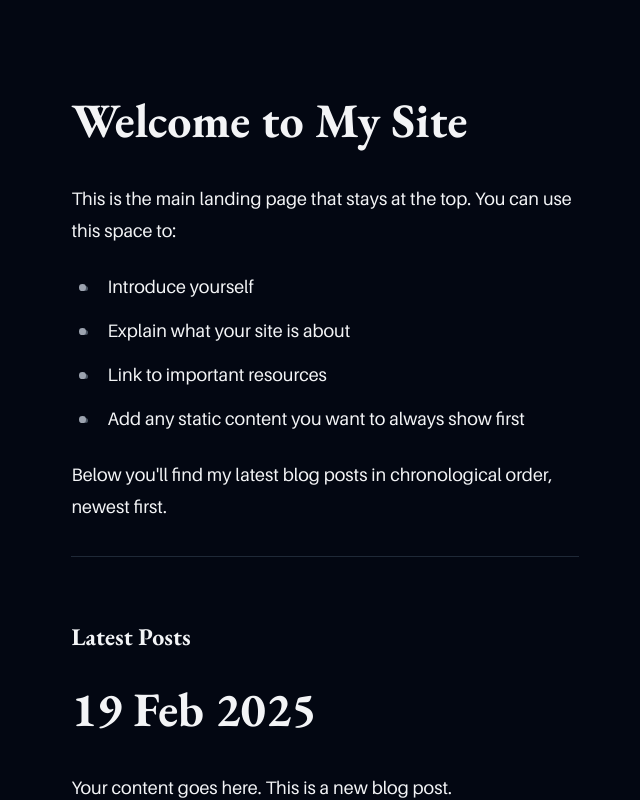
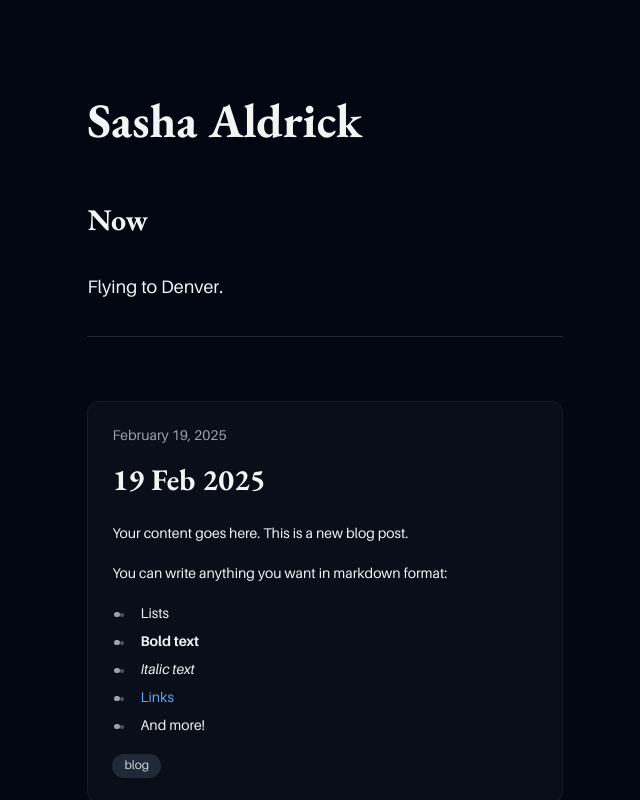
Before and after one commit to sashaaldrick/website, a SvelteKit app: page / in a window 1280 px wide. Shown: the top 800 px of the page, without its empty margins (315-955 px from the left). Built offline with nearby package versions, Linux system fonts and the light colour scheme.

Commit message:
added card functionality

```diff
--- a/src/content/index.md
+++ b/src/content/index.md
@@ -1,9 +1,5 @@
-# Welcome to My Site
+# Sasha Aldrick
 
-This is the main landing page that stays at the top. You can use this space to:
-- Introduce yourself
-- Explain what your site is about
-- Link to important resources
-- Add any static content you want to always show first
+## Now
 
-Below you'll find my latest blog posts in chronological order, newest first.
+Flying to Denver.
--- /dev/null
+++ b/src/lib/components/Post.svelte
@@ -0,0 +1,45 @@
+<!-- ThoughtCard.svelte -->
+<script lang="ts">
+	import { marked } from 'marked';
+	import type { TextThought } from '$lib/types/thought';
+
+	export let thought: TextThought;
+
+	$: html = marked.parse(thought.content) as string;
+</script>
+
+<article
+	class="group relative mx-auto w-full max-w-lg overflow-hidden rounded-xl backdrop-blur-sm transition-all duration-300 hover:scale-[1.02] hover:shadow-xl"
+	style="background: rgba(255, 255, 255, 0.03); border: 1px solid rgba(255, 255, 255, 0.05);"
+>
+	<div class="p-4 sm:p-6">
+		<div class="mb-4 text-sm text-gray-400">
+			{thought.timestamp.toLocaleDateString('en-US', {
+				year: 'numeric',
+				month: 'long',
+				day: 'numeric'
+			})}
+		</div>
+		<div class="prose prose-sm prose-invert max-w-none">
+			{@html html}
+		</div>
+		{#if thought.tags?.length}
+			<div class="mt-4 flex flex-wrap gap-2">
+				{#each thought.tags as tag}
+					<span class="rounded-full bg-gray-800 px-3 py-1 text-xs text-gray-300">
+						{tag}
+					</span>
+				{/each}
+			</div>
+		{/if}
+	</div>
+	<div
+		class="absolute inset-0 -z-10 bg-gradient-to-br from-purple-500/5 to-blue-500/5 opacity-0 transition-opacity duration-300 group-hover:opacity-100"
+	/>
+</article>
+
+<style lang="postcss">
+	:global(.prose pre) {
+		@apply bg-gray-900/50 backdrop-blur-sm;
+	}
+</style>
--- a/src/lib/components/ThoughtCard.svelte
+++ /dev/null
@@ -1,76 +0,0 @@
-<!-- ThoughtCard.svelte -->
-<script lang="ts">
-	import { fade } from '@motionone/svelte';
-	import type { Thought } from '$lib/types/thought';
-	import TextThought from './thoughts/TextThought.svelte';
-	import CodeThought from './thoughts/CodeThought.svelte';
-	import EmbedThought from './thoughts/EmbedThought.svelte';
-	import GalleryThought from './thoughts/GalleryThought.svelte';
-	import { scaleIn } from '$lib/utils/animations';
-
-	export let thought: Thought;
-	export let index: number = 0;
-
-	const components = {
-		text: TextThought,
-		code: CodeThought,
-		embed: EmbedThought,
-		gallery: GalleryThought
-	};
-
-	$: Component = components[thought.type];
-</script>
-
-<div
-	class="thought-card container"
-	use:fade={scaleIn}
-	data-index={index}
-	role="article"
-	tabindex="0"
->
-	<div class="glass-morphism rounded-xl p-6 backdrop-blur-sm">
-		<svelte:component this={Component} {thought} />
-
-		{#if thought.tags && thought.tags.length > 0}
-			<div class="mt-4 flex gap-2">
-				{#each thought.tags as tag}
-					<span class="tag">#{tag}</span>
-				{/each}
-			</div>
-		{/if}
-
-		<time class="mt-4 block text-sm opacity-60">
-			{new Date(thought.timestamp).toLocaleDateString()}
-		</time>
-	</div>
-</div>
-
-<style lang="postcss">
-	.thought-card {
-		container-type: inline-size;
-		margin-bottom: 2rem;
-	}
-
-	.glass-morphism {
-		background: color-mix(in srgb, var(--card-bg, theme(colors.gray.800)) 80%, transparent);
-		border: 1px solid color-mix(in srgb, white 15%, transparent);
-		box-shadow:
-			0 4px 6px -1px rgb(0 0 0 / 0.1),
-			0 2px 4px -2px rgb(0 0 0 / 0.1);
-	}
-
-	.tag {
-		font-size: 0.875rem;
-		color: theme(colors.gray.300);
-		background: color-mix(in srgb, theme(colors.gray.700) 50%, transparent);
-		padding: 0.25rem 0.75rem;
-		border-radius: 9999px;
-	}
-
-	/* Container queries */
-	@container (min-width: 640px) {
-		.glass-morphism {
-			padding: 2rem;
-		}
-	}
-</style>
--- a/src/routes/+page.svelte
+++ b/src/routes/+page.svelte
@@ -1,14 +1,22 @@
 <!-- +page.svelte -->
 <script lang="ts">
 	import { marked } from 'marked';
+	import Post from '$lib/components/Post.svelte';
+	import type { TextThought } from '$lib/types/thought';
 
 	export let data;
 
 	$: indexHtml = marked.parse(data.indexContent) as string;
-	$: posts = data.posts.map((post) => ({
-		...post,
-		html: marked.parse(post.content) as string
-	}));
+	$: posts = data.posts.map(
+		(post) =>
+			({
+				type: 'text' as const,
+				content: post.content,
+				timestamp: post.date,
+				tags: ['blog'],
+				id: post.date.toISOString()
+			}) satisfies TextThought
+	);
 </script>
 
 <svelte:head>
@@ -17,28 +25,20 @@
 </svelte:head>
 
 <main class="min-h-screen bg-gray-950 text-gray-100">
-	<div class="container mx-auto px-4 py-16">
+	<div class="mx-auto max-w-5xl px-4 py-16 sm:px-6 lg:px-8">
 		<!-- About section -->
 		<section class="prose prose-lg prose-invert mb-16 max-w-none">
 			{@html indexHtml}
 			<hr class="mt-8 border-gray-800" />
 		</section>
 
-		<!-- Blog posts -->
-		<section>
-			<h2 class="mb-8 text-2xl font-bold">Latest Posts</h2>
-			{#each posts as post}
-				<article class="prose prose-lg prose-invert mb-16 max-w-none">
-					{@html post.html}
-					<div class="mt-4 text-sm text-gray-400">
-						Posted on {post.date.toLocaleDateString('en-US', {
-							year: 'numeric',
-							month: 'long',
-							day: 'numeric'
-						})}
-					</div>
-					<hr class="mt-8 border-gray-800" />
-				</article>
+		<!-- Blog posts as cards -->
+		<section class="mx-auto grid w-full place-items-center gap-6 sm:gap-8">
+			{#each posts as post, i}
+				<Post thought={post} />
+				{#if i !== posts.length - 1}
+					<hr class="w-full border-gray-800" />
+				{/if}
 			{:else}
 				<div class="prose prose-invert prose-lg">
 					<p>No posts yet. Add markdown files to <code>src/content/posts/</code> to get started.</p>
@@ -64,11 +64,11 @@
 	}
 
 	:global(.prose code) {
-		@apply rounded bg-gray-800 px-1 py-0.5 text-sm;
+		@apply rounded bg-gray-800/50 px-1 py-0.5 text-sm backdrop-blur-sm;
 	}
 
 	:global(.prose pre) {
-		@apply rounded bg-gray-800 p-4;
+		@apply rounded bg-gray-800/50 p-4 backdrop-blur-sm;
 	}
 
 	:global(.prose img) {
```
